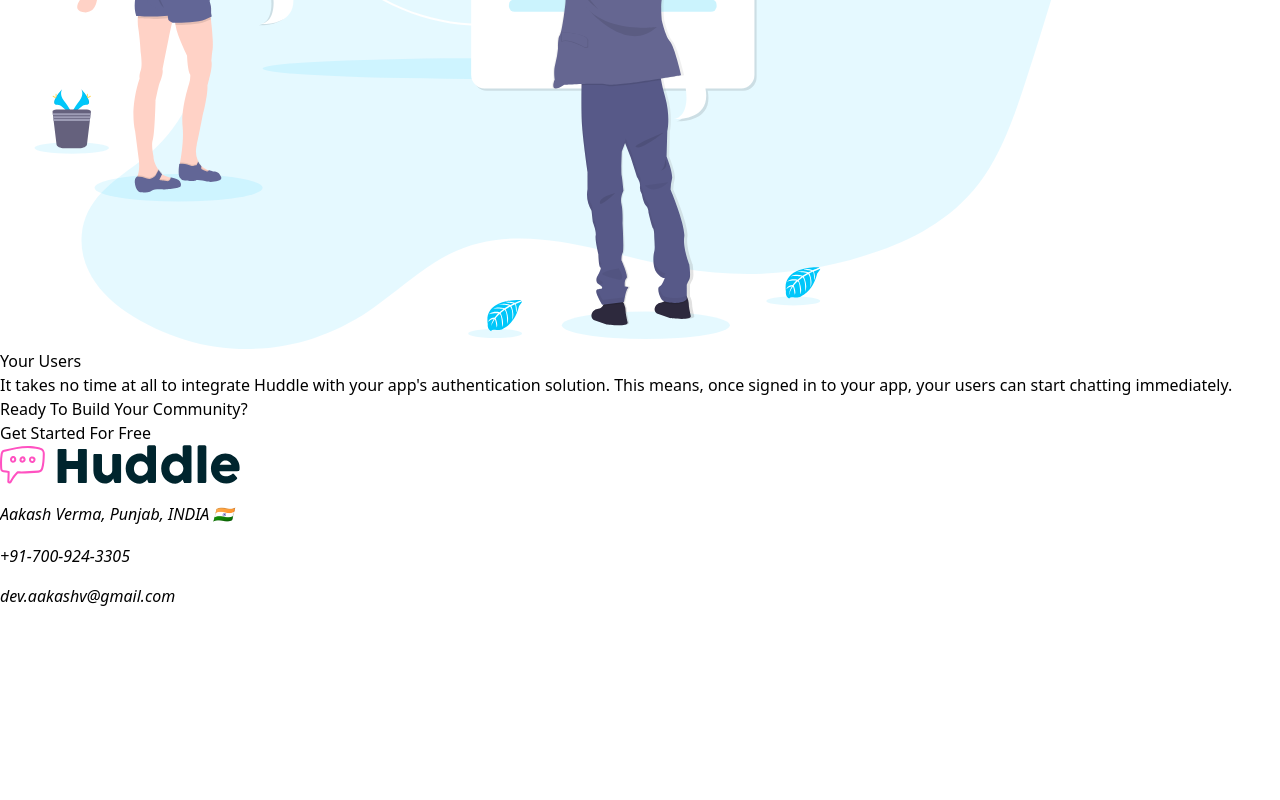
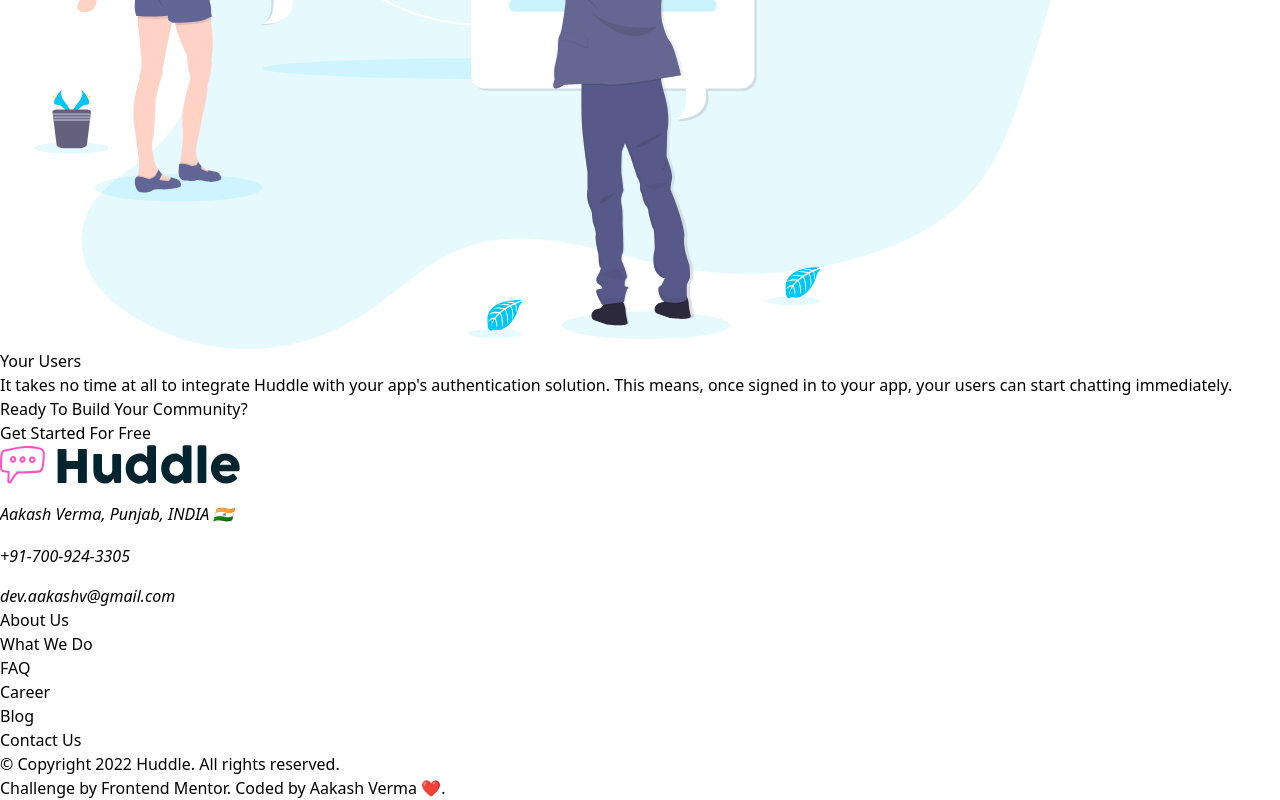
Before and after one commit to skyv26/huddle-landing-page-block, a React (Vite) app: page / in a window 1280 px wide. Shown: the part 3010-3810 px from the top of the page. Before the commit the page ends 3618 px from the top, so only its background shows below. Built offline with nearby package versions, Linux system fonts and the light colour scheme.

Commit message:
Complete the `Footer` part skeleton

```diff
--- a/src/components/Footer.jsx
+++ b/src/components/Footer.jsx
@@ -2,6 +2,7 @@ import EmailIcon from '../assets/icon-email.svg';
 import LocationIcon from '../assets/icon-location.svg';
 import PhoneIcon from '../assets/icon-phone.svg';
 import Logo from './Logo';
+import { FontAwesomeIcon } from '@fortawesome/react-fontawesome';
 
 const Footer = () => {
   return (
@@ -23,7 +24,58 @@ const Footer = () => {
                 </div>
             </address>
         </div>
-
+        <ul>
+            <li>
+                <ul>
+                    <li>
+                        <a href="#">About Us</a>
+                    </li>
+                    <li>
+                        <a href="#">What We Do</a>
+                    </li>
+                    <li>
+                        <a href="#">FAQ</a>
+                    </li>
+                </ul>
+            </li>
+            <li>
+                <ul>
+                    <li>
+                        <a href="#">Career</a>
+                    </li>
+                    <li>
+                        <a href="#">Blog</a>
+                    </li>
+                    <li>
+                        <a href="#">Contact Us</a>
+                    </li>
+                </ul>
+            </li>
+        </ul>
+        <div>
+            <ul>
+                <li>
+                    <a href="">
+                        <FontAwesomeIcon icon="fa-brands fa-facebook-f" />
+                    </a>
+                </li>
+                <li>
+                    <a href="">
+                        <FontAwesomeIcon icon="fa-brands fa-twitter" />
+                    </a>
+                </li>
+                <li>
+                    <a href="">
+                        <FontAwesomeIcon icon="fa-brands fa-instagram" />
+                    </a>
+                </li>
+            </ul>
+            <p>&copy; Copyright {new Date().getFullYear()} Huddle. All rights reserved.</p>
+        </div>
+        <p>
+            Challenge by <a href="https://www.frontendmentor.io?ref=challenge" target="_blank" rel="noreferrer noopener" >Frontend Mentor</a>.
+            Coded by <a href="#">Aakash Verma ❤️</a>.
+        </p>
     </footer>
   )
 };
```
